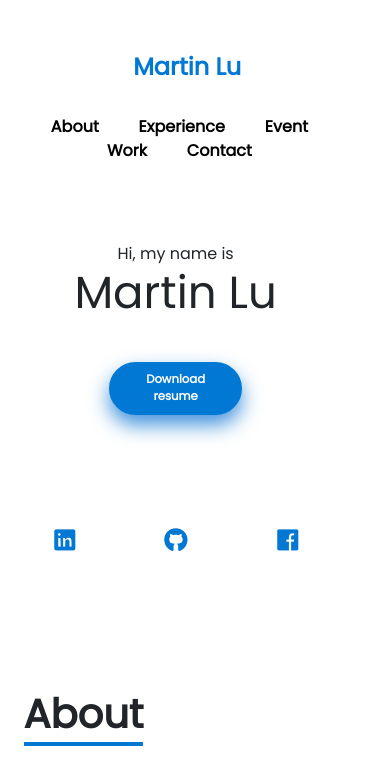
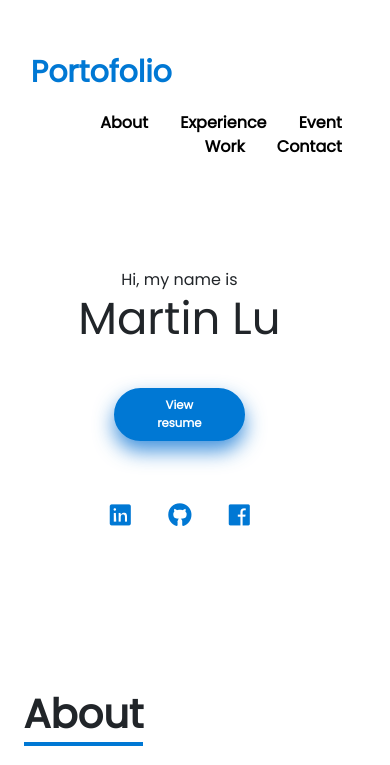
Before and after one commit to h164654156465/h164654156465.github.io, a plain HTML site: page index.html in a window 390 px wide. Shown: the top 765 px of the page. Drawn offline with nearby package versions, Linux system fonts and the light colour scheme.

Commit message:
Add favicon and resume pdf, styling responsive layouts

```diff
--- a/index.html
+++ b/index.html
@@ -6,6 +6,13 @@
     <meta name="viewport" content="width=device-width, initial-scale=1.0">
     <meta http-equiv="X-UA-Compatible" content="ie=edge">
     <title>Martin Lu's portofolio</title>
+
+    <!-- Favicon-->
+    <link rel="apple-touch-icon" sizes="180x180" href="src/assets/apple-touch-icon.png">
+    <link rel="icon" type="image/png" sizes="32x32" href="src/assets/favicon-32x32.png">
+    <link rel="icon" type="image/png" sizes="16x16" href="src/assets/favicon-16x16.png">
+    <link rel="manifest" href="src/assets/site.webmanifest">
+
     <link rel="stylesheet" href="https://stackpath.bootstrapcdn.com/bootstrap/4.4.1/css/bootstrap.min.css"
         integrity="sha384-Vkoo8x4CGsO3+Hhxv8T/Q5PaXtkKtu6ug5TOeNV6gBiFeWPGFN9MuhOf23Q9Ifjh" crossorigin="anonymous">
     <link rel="stylesheet" href="https://cdnjs.cloudflare.com/ajax/libs/animate.css/3.7.0/animate.min.css">
@@ -25,50 +32,46 @@
         <div id="img_here"></div>
     </div>
     <header id="header" class="animated slideInDown" style="animation-delay:1.8s;">
-        <table>
-            <tr>
-                <td id="logo">Martin Lu</td>
-                <td id="navigation">
+        <div class="container mx-2 py-3">
+            <div class="row">
+                <div id="logo" class="col-md-4 pd-3">Portofolio</div>
+                <div id="navigation" class="col-md-8 pt-3">
                     <a href="#about">About</a>
                     <a href="#exp">Experience</a>
                     <a href="#event">Event</a>
                     <a href="#work">Work</a>
-                    <a id="last-a" href="#contact">Contact</a>
-                </td>
-            </tr>
-        </table>
+                    <a href="#contact">Contact</a>
+                </div>
+            </div>
+        </div>
     </header>
-    <div class="container-md pl-2">
-        <table id="top_part">
-            <tr class="row">
-                <td id="intro" class="animated slideInLeft col-md-5" style="animation-delay:2s;">
-                    Hi, my name is<br>
-                    <h1>Martin Lu</h1>
-                    <button class="btn_one">Download <br>resume</button><br>
-                    <table>
-                        <tr>
-                            <td class="animated zoomIn" style="animation-delay:2.4s;"><a
-                                    href="https://www.linkedin.com/in/chia-chi1998/" class="social"><i
-                                        class="fab fa-linkedin"></i></a></td>
-                            <td class="animated zoomIn" style="animation-delay:2.2s;"><a
-                                    href="https://github.com/h164654156465" class="social"><i
-                                        class="fab fa-github"></i></a>
-                            </td>
-                            <td class="animated zoomIn" style="animation-delay:2.2s;"><a
-                                    href="https://www.facebook.com/chiachi.lui" class="social"><i
-                                        class="fab fa-facebook"></i></a></td>
-                        </tr>
-                    </table>
-                </td>
-                <td id="rightImage" class="animated jackInTheBox col-md-7" style="animation-delay:2.2s;"></td>
-            </tr>
-        </table>
+    <div id="top_part" class="container mr-5">
+        <div class="row">
+            <div id="intro" class="animated slideInLeft col-lg-5" style="animation-delay:2s;">
+                Hi, my name is<br>
+                <h1>Martin Lu</h1>
+                <a href="src/assets/martin_resume_v2.pdf" target="_blank"><button class="btn_one">View
+                        resume</button><br></a>
+                <div class="mt-4">
+                    <a href="https://www.linkedin.com/in/chia-chi1998/" target="_blank" class="social animated zoomIn"
+                        style="animation-delay: 2.2s;"><i class="fab fa-linkedin"></i></a>
+                    <a href="https://github.com/h164654156465" target="_blank" class="social animate zoomIn"
+                        style="animation-delay: 2.2s;"><i class="fab fa-github"></i></a>
+                    <a href="https://www.facebook.com/chiachi.lui" target="_blank" class="social animated zoomIn"
+                        style="animation-delay: 2.2s;"><i class="fab fa-facebook"></i></a>
+                </div>
+            </div>
+            <div id="rightImage" class="animated jackInTheBox col-lg-7" style="animation-delay:2.2s;"></div>
+        </div>
+    </div>
     </div>
     <div id="about" class="container-md pl-2">
         <span class="sec-header">About</span>
-        <div class="mt-4">Data enthusiast with over 4 years of experience specializing in data science and app development. I'm well
+        <div class="mt-4">Data enthusiast with over 4 years of experience specializing in data science and app
+            development. I'm well
             versed in data science process and have the ability to implement machine learning system on Azure or at
-            the edge. Adept with a wide variety of machine learning application, including distributed computing, text
+            the edge. Adept with a wide variety of machine learning application, including distributed computing,
+            text
             analytics, and computer vision.</div>
         <div class="mt-3">Recently, I'm working with below technologies:
             <ul class="mt-2">
@@ -101,7 +104,8 @@
                             <ul>
                                 <li>Implemented and studied data/AI/cognitive service on Azure</li>
                                 <li>Collaborated with full-time employees to develop POC for Gamania Group and
-                                    sucessfully persuaded them to adopte our suggestion for further cooperation.</li>
+                                    sucessfully persuaded them to adopte our suggestion for further cooperation.
+                                </li>
                                 <li>Guided hundreds of customers through Microsoft demo area and introduced them
                                     solution provided by Microsoft parters and latest
                                     technologies on Azure.</li>
@@ -144,7 +148,8 @@
                                     marketing.</li>
                                 <li>Built a customer purchacing model based on chatroom messages to analyze customer
                                     buying behavior.</li>
-                                <li>Built and configured a backend server using Flask to host the purchacing model.</li>
+                                <li>Built and configured a backend server using Flask to host the purchacing model.
+                                </li>
                             </ul>
                         </p>
                         <div class="tags">
@@ -168,15 +173,18 @@
                 <div class="col-md-8">
                     <div class="card-body">
                         <h3 class="card-title">Intern</h3>
-                        <div>DIGI+Talent Accelerator & Jumpstart Program, Industrial Technology Research Institute(ITRI)
+                        <div>DIGI+Talent Accelerator & Jumpstart Program, Industrial Technology Research
+                            Institute(ITRI)
                         </div>
                         <p class="card-text text-muted">Jun 2018 - Dec 2018</p>
                         <p class="card-text">
                             <ul>
-                                <li>Developed a web application with other interns using Django, helping users easily
+                                <li>Developed a web application with other interns using Django, helping users
+                                    easily
                                     observe keyword trend right inside the website.</li>
                                 <li>Designed and integrated team's development workflow using Git</li>
-                                <li>Implemented API call to Google Trend, rendering the returned data as run chart.</li>
+                                <li>Implemented API call to Google Trend, rendering the returned data as run chart.
+                                </li>
                             </ul>
                             <div class="tags">
                                 <span class="tag">web application</span>
--- a/src/index.css
+++ b/src/index.css
@@ -48,18 +48,6 @@ header {
     z-index: 2;
 }
 
-header table {
-    width: 100%;
-}
-
-#logo {
-    width: 20%;
-}
-
-#navigation {
-    width: 80%;
-}
-
 #magnify {
     width: 100vw;
     height: 100vh;
@@ -94,7 +82,7 @@ header table {
 }
 
 #logo {
-    font-size: 24px;
+    font-size: 30px;
     color: #0078D4;
 }
 
@@ -107,7 +95,7 @@ header table {
     text-decoration: none;
     padding: 5px 10px;
     border-bottom: 2px solid transparent;
-    margin-right: 4vw;
+    margin-right: 2vw;
     transition: 0.4s ease-in-out;
 }
 
@@ -117,7 +105,7 @@ header table {
 
 #top_part {
     width: 100%;
-    border: 2vh solid #fff;
+    border: 1vh solid #fff;
 }
 
 #intro {
@@ -135,16 +123,6 @@ header table {
     word-wrap: break-word;
 }
 
-#intro table {
-    width: 70%;
-    margin-top: 4vh;
-}
-
-#intro table tr td {
-    width: 20% !important;
-    text-align: left;
-}
-
 .social {
     color: #0078D4;
     font-size: 23px;
@@ -153,7 +131,7 @@ header table {
     background: transparent;
     transition: 0.4s ease-in-out;
     font-weight: bold;
-    margin: 0px 8px;
+    margin: 0px 0px;
 }
 
 .social:hover {
@@ -170,7 +148,7 @@ header table {
     background: #fff;
     border: 3px solid rgb(0, 120, 212);
     padding: 8px 40px;
-    width: 60%;
+    width: 50%;
     border-radius: 80px;
     font-weight: bold;
     margin: 2vh 0px;
@@ -437,22 +415,25 @@ header table {
         padding: 4vh 2vw;
         position: absolute;
     }
-    #header table tr td {
-        width: 100%;
-        display: block;
-        text-align: center;
-        padding: 15px 0px;
-    }
     #navigation a {
         color: #000;
     }
 }
 
 @media (min-width: 801px) {
-    #last-a {
-        margin-right: 15px;
-    }
     .btn_one {
         font-size: 18px;
     }
 }
+
+@media (min-width: 1200px) {
+    .container {
+        max-width: 1500px;
+    }
+    #header {
+        max-width: 1500px;
+    }
+    .row {
+        max-width: 1500px;
+    }
+}
```
Also changed, not shown: src/assets/android-chrome-192x192.png (added), src/assets/android-chrome-512x512.png (added), src/assets/apple-touch-icon.png (added), src/assets/favicon-16x16.png (added), src/assets/favicon-32x32.png (added), src/assets/favicon.ico (added), src/assets/site.webmanifest (added), 1 other file.
